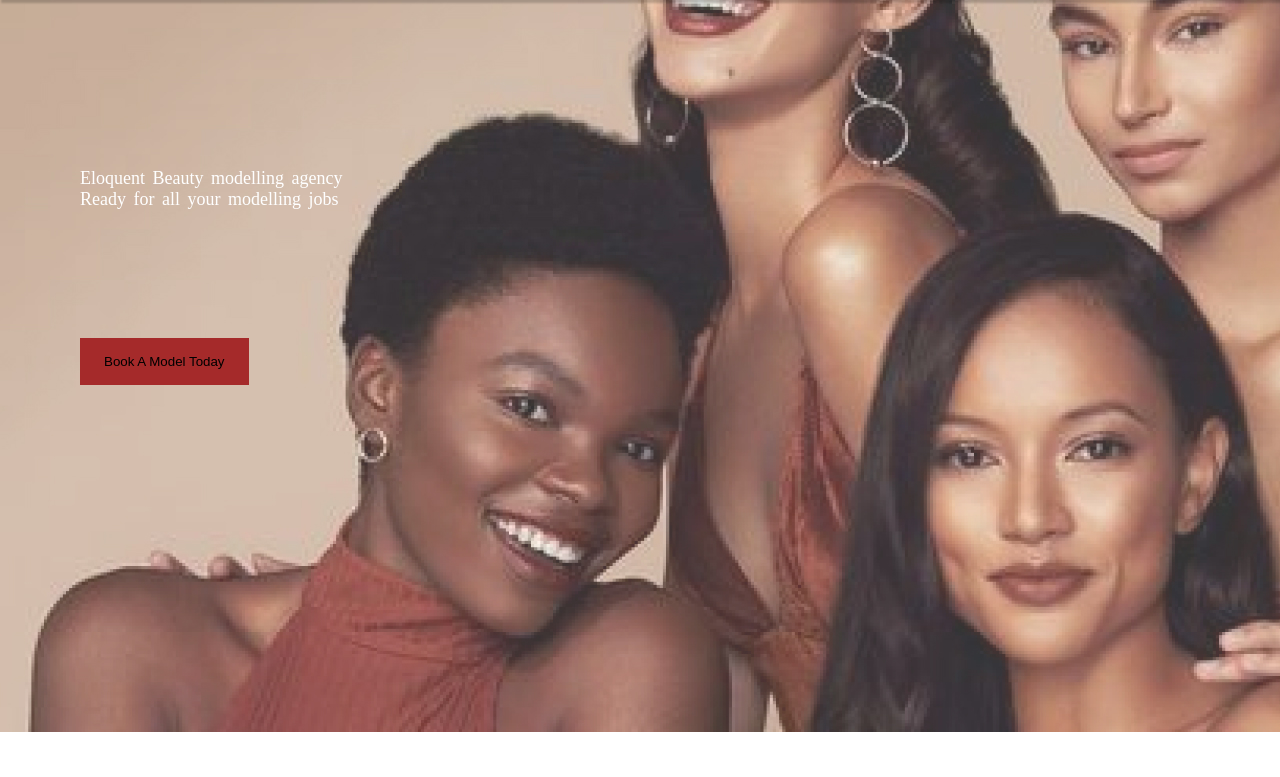
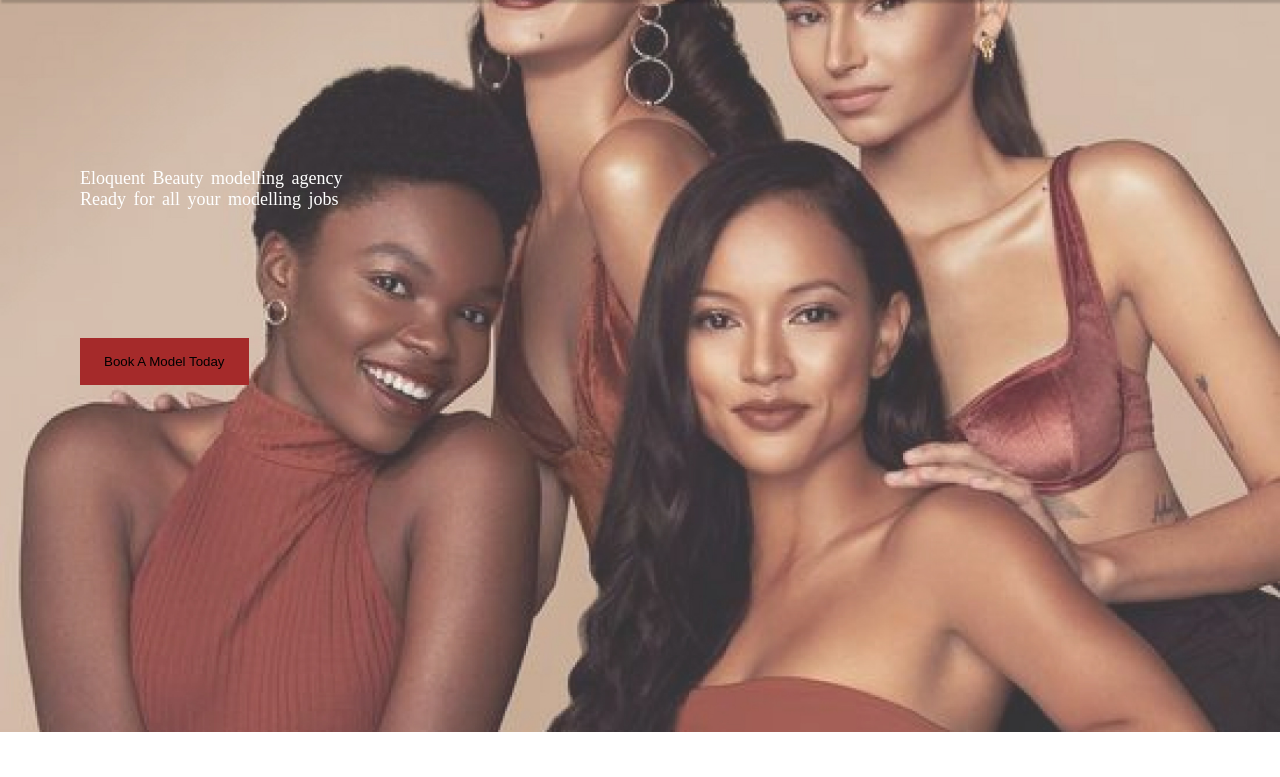
Before and after one commit to Ralatcode/model-agency, a plain HTML site: page index.html in a window 1280 px wide. Shown: the part 68-845 px from the top of the page. Drawn offline with Linux system fonts and the light colour scheme.

Commit message:
edited a property on the css

```diff
--- a/main.css
+++ b/main.css
@@ -60,9 +60,9 @@ header {
     flex-direction: column;
     justify-content: center;
     height: 100vh;
-    background: url(image6.jpg);
+    background-image: url(image6.jpg);
     padding: 0 5rem;
-    object-fit: cover;
+    background-size: cover;
 }
 #welcome-section p{
     max-width: 300px;
```
